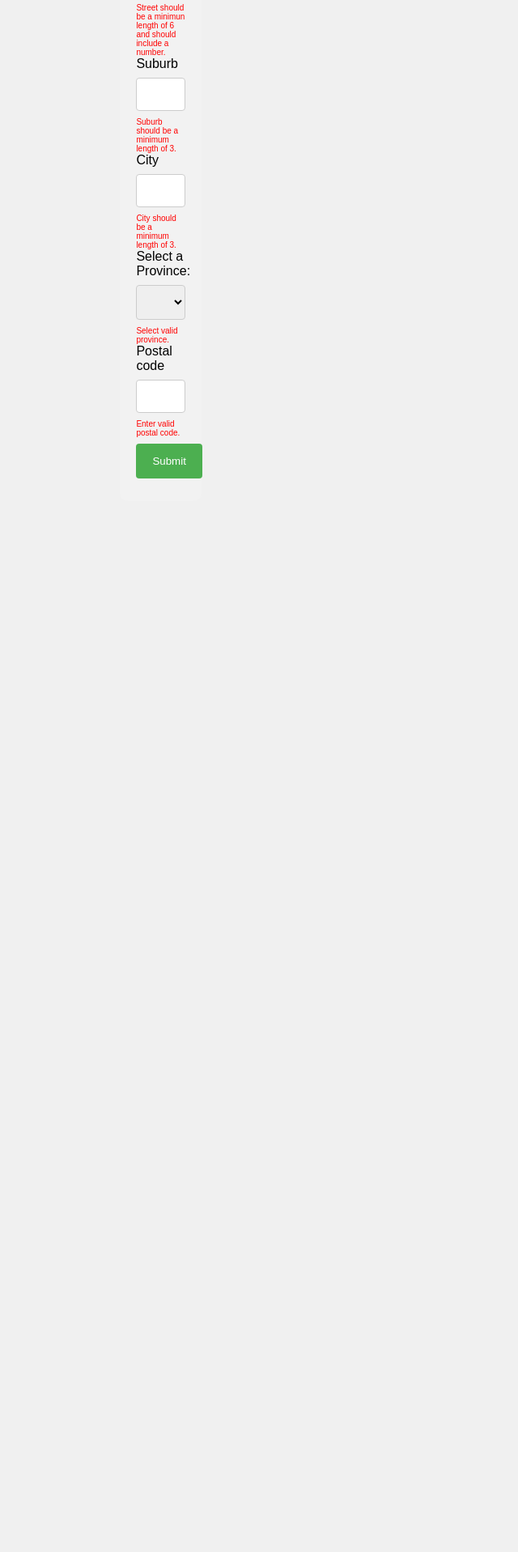
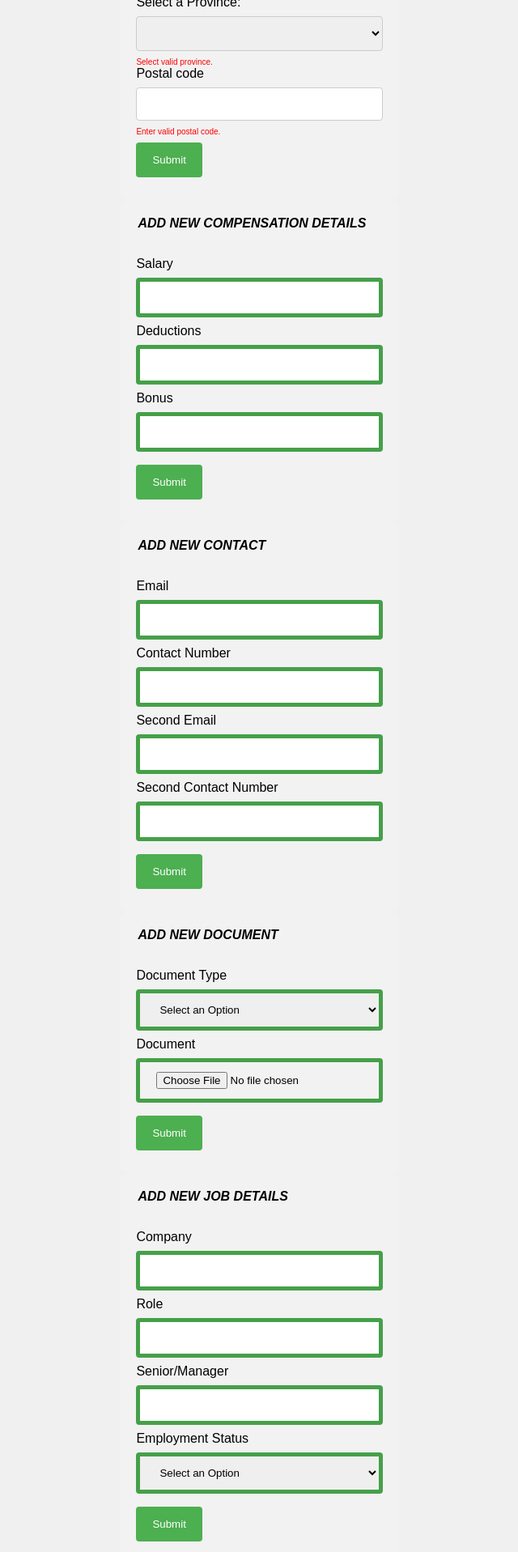
Before and after one commit to dr96mabuza/human-resources-information-system, a React (Vite) app: page /employee/create in a window 1280 px wide. Shown: the part 880-2797 px from the top of the page at 81% size, without its empty margins (90-730 px from the left). Before the commit the page ends 1499 px from the top, so only its background shows below. Built offline with nearby package versions, Linux system fonts and the light colour scheme.

Commit message:
sdded forms to employee

```diff
--- a/src/pages/addresses/addressCreatePage.jsx
+++ b/src/pages/addresses/addressCreatePage.jsx
@@ -154,10 +154,11 @@ export default function CreateAddressPage({
             </select>
             <span>Select valid province.</span>
           </div>
-          <Input type={"number"}
+          <Input
+            type={"number"}
             label={"Postal code"}
             name={"postalCode"}
-              onChange={event => handleChange(event)}
+            onChange={(event) => handleChange(event)}
             minLength={1}
             required={true}
             span={"Enter valid postal code."}
--- a/src/pages/employee/EmployeeCreate.jsx
+++ b/src/pages/employee/EmployeeCreate.jsx
@@ -2,8 +2,7 @@ import { useState } from "react";
 import Icon from "@mdi/react";
 import { mdiArrowLeft } from "@mdi/js";
 import { useNavigate } from "react-router-dom";
-import Addresses from "../addresses/Addresses";
-import CreateAddress from "../addresses/addressCreatePage";
+import Input from "../../components/Input";
 
 export default function CreateEmployee({
   nav,
@@ -17,6 +16,25 @@ export default function CreateEmployee({
     lastName: "",
     idNumber: "",
     gender: "",
+    street: "",
+    suburb: "",
+    city: "",
+    province: "",
+    postalCode: 0,
+    salary: 0,
+    deductions: 0,
+    bonus: 0,
+    email: "",
+    cellphoneNumber: "",
+    companyEmail: "",
+    alternateNumber: "",
+    documentName: "",
+    document: null,
+    company: "",
+    jobRole: "",
+    reportsTo: 0,
+    employmentStatus: "",
+    employeeId: 0,
   };
   const [employeeForm, setEmployeeForm] = useState(defaultState);
 
@@ -24,7 +42,14 @@ export default function CreateEmployee({
     const { name, value } = e.target;
     setEmployeeForm((prevData) => ({
       ...prevData,
-      [name]: value,
+      [name]:
+        name === "postalCode" ||
+        name === "employeeId" ||
+        name === "salary" ||
+        name === "deductions" ||
+        name === "bonus"
+          ? Number(value)
+          : value,
     }));
   };
 
@@ -36,6 +61,10 @@ export default function CreateEmployee({
       navigate("/employees");
     }
   };
+
+  /////////////
+
+  ////////////
 
   return (
     <div className="main">
@@ -75,7 +104,182 @@ export default function CreateEmployee({
             Next
           </button>
         </form>
-        <CreateAddress />
+        <form>
+          <legend>
+            <em>
+              <strong>ADD NEW ADDRESS</strong>
+            </em>
+          </legend>
+
+          <Input
+            type={"text"}
+            label={"Street"}
+            name={"street"}
+            onChange={(event) => handleChange(event)}
+            minLength={8}
+            required={true}
+            span={
+              "Street should be a minimun length of 6 and should include a number."
+            }
+          />
+
+          <Input
+            label={"Suburb"}
+            type={"text"}
+            name={"suburb"}
+            // value={""}
+            onChange={(event) => handleChange(event)}
+            minLength={3}
+            required={true}
+            span={"Suburb should be a minimum length of 3."}
+          />
+
+          <Input
+            type={"text"}
+            label={"City"}
+            name={"city"}
+            onChange={(event) => handleChange(event)}
+            minLength={3}
+            required={true}
+            span={"City should be a minimum length of 3."}
+          />
+
+          <div>
+            <label>Select a Province:</label>
+            <select
+              name="province"
+              onChange={handleChange}
+              minLength={7}
+              required={true}
+            >
+              <option key="0" value=""></option>
+              <option value="Eastern Cape">Eastern Cape</option>
+              <option value="Free State">Free State</option>
+              <option value="Gauteng">Gauteng</option>
+              <option value="KwaZulu-Natal">KwaZulu-Natal</option>
+              <option value="Limpopo">Limpopo</option>
+              <option value="Mpumalanga">Mpumalanga</option>
+              <option value="Northern Cape">Northern Cape</option>
+              <option value="North West">North West</option>
+              <option value="Western Cape">Western Cape</option>
+            </select>
+            <span>Select valid province.</span>
+          </div>
+          <Input
+            type={"number"}
+            label={"Postal code"}
+            name={"postalCode"}
+            onChange={(event) => handleChange(event)}
+            minLength={1}
+            required={true}
+            span={"Enter valid postal code."}
+          />
+          <button type="submit">Submit</button>
+        </form>
+        <form>
+          <legend>
+            <em>
+              <strong>ADD NEW COMPENSATION DETAILS</strong>
+            </em>
+          </legend>
+
+          <div>
+            <label>Salary</label>
+            <input type="number" name="salary" onChange={handleChange} />
+          </div>
+          <div>
+            <label>Deductions</label>
+            <input type="number" name="deductions" onChange={handleChange} />
+          </div>
+          <div>
+            <label>Bonus</label>
+            <input type="number" name="bonus" onChange={handleChange} />
+          </div>
+          <button type="submit">Submit</button>
+        </form>
+        <form>
+          <legend>
+            <em>
+              <strong>ADD NEW CONTACT</strong>
+            </em>
+          </legend>
+
+          <div>
+            <label>Email</label>
+            <input type="text" name="email" onChange={handleChange} />
+          </div>
+          <div>
+            <label>Contact Number</label>
+            <input type="text" name="cellphoneNumber" onChange={handleChange} />
+          </div>
+          <div>
+            <label>Second Email</label>
+            <input type="text" name="companyEmail" onChange={handleChange} />
+          </div>
+          <div>
+            <label>Second Contact Number</label>
+            <input type="text" name="alternateNumber" onChange={handleChange} />
+          </div>
+          <button type="submit">Submit</button>
+        </form>
+        <form>
+          <legend>
+            <em>
+              <strong>ADD NEW DOCUMENT</strong>
+            </em>
+          </legend>
+
+          <div>
+            <label>Document Type</label>
+            <select name="documentName" onChange={handleChange}>
+              <option value="">Select an Option</option>
+              <option value="Resume">Resume</option>
+              <option value="Certificate">Certificate</option>
+              <option value="Tax">Tax</option>
+              <option value="Other">Other</option>
+            </select>
+          </div>
+          <div>
+            <label>Document</label>
+            <input type="file" name="document" onChange={handleChange} />
+          </div>
+          <button type="submit">Submit</button>
+        </form>
+        <form>
+          <legend>
+            <em>
+              <strong>ADD NEW JOB DETAILS</strong>
+            </em>
+          </legend>
+
+          <div>
+            <label>Company</label>
+            <input type="text" name="company" onChange={handleChange} />
+          </div>
+          <div>
+            <label>Role</label>
+            <input type="text" name="jobRole" onChange={handleChange} />
+          </div>
+          <div>
+            <label>Senior/Manager</label>
+            <input
+              type="number"
+              name="reportTo"
+              id=""
+              onChange={handleChange}
+            />
+          </div>
+          <div>
+            <label>Employment Status</label>
+            <select name="employmentStatus" onChange={handleChange}>
+              <option value="">Select an Option</option>
+              <option value="Full Time">Full Time</option>
+              <option value="Part Time">Part Time</option>
+              <option value="Remote">Remote</option>
+            </select>
+          </div>
+          <button type="submit">Submit</button>
+        </form>
       </div>
     </div>
   );
```
Also changed, not shown: src/pages/addresses/addressEditForm.jsx (+4 -3 lines). Lines whose indentation alone changed are shown as unchanged.
